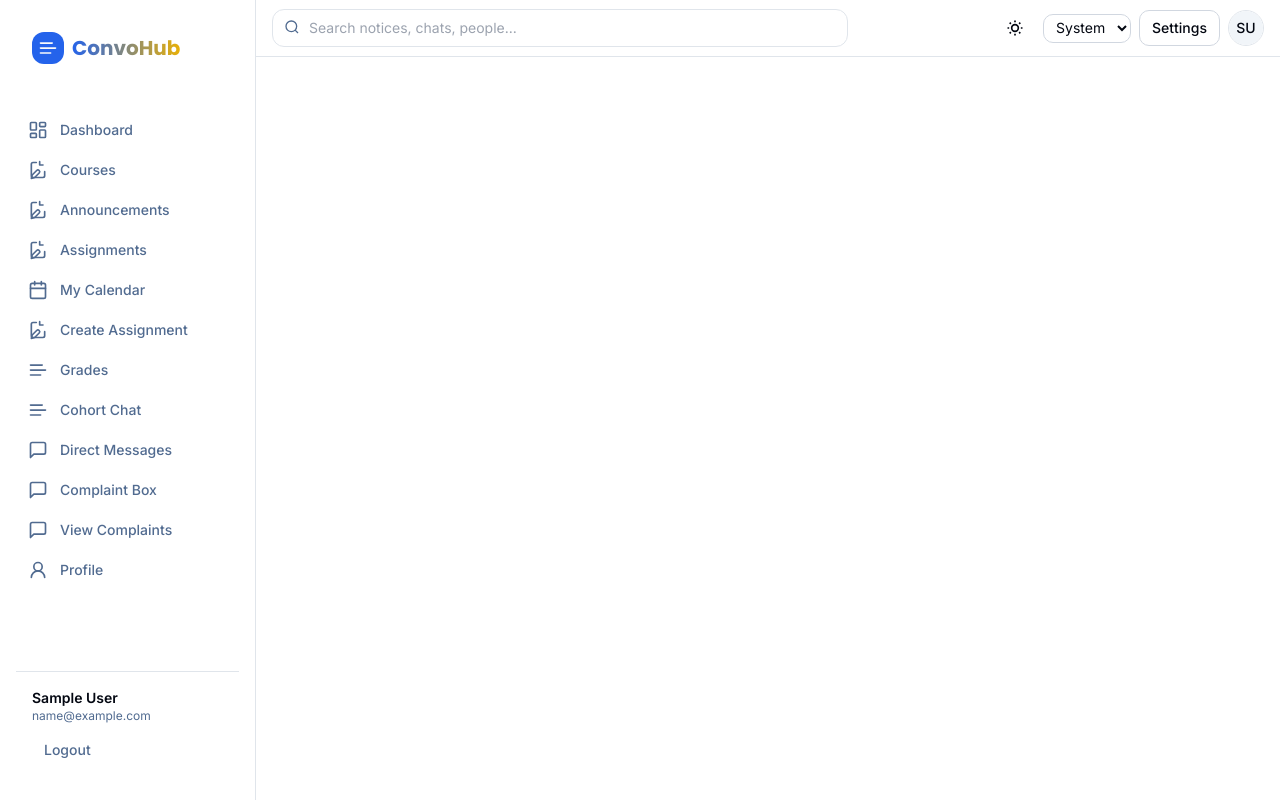
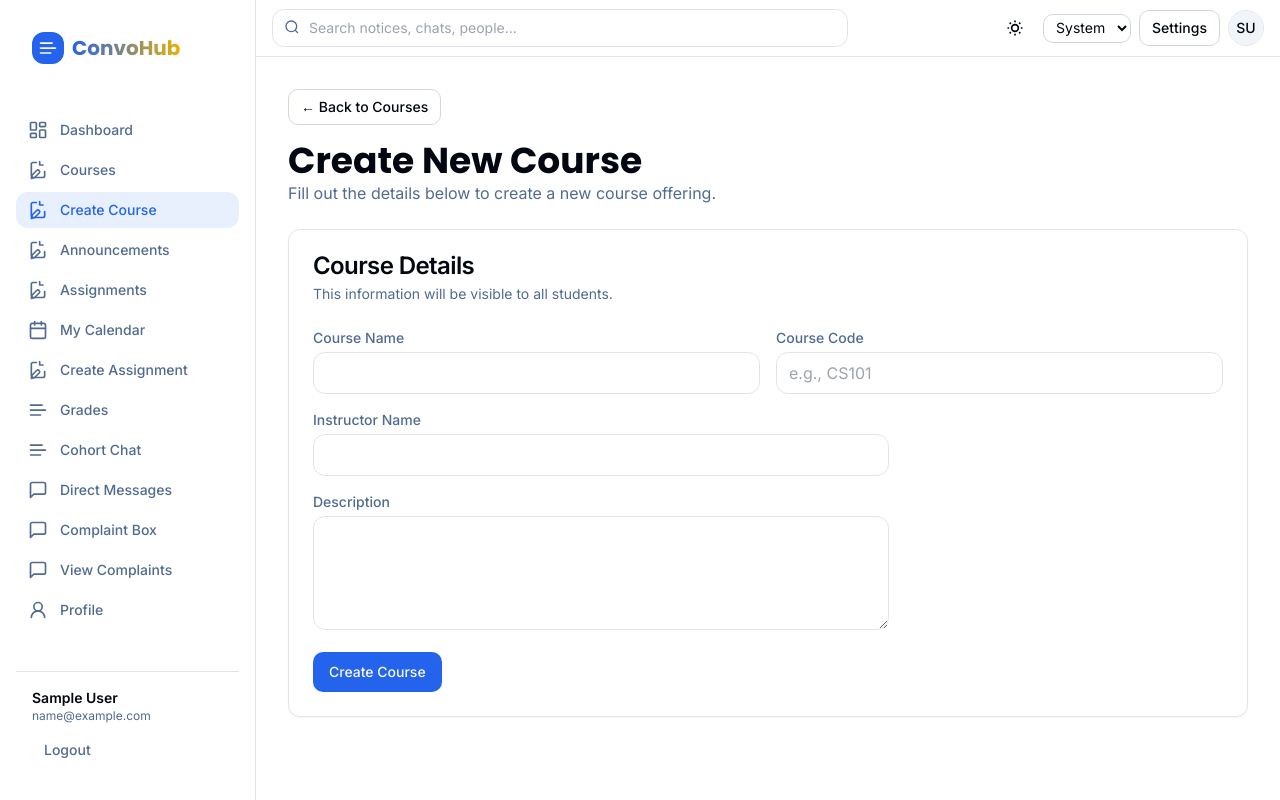
Before and after one commit to Harhsit-Kumar-Patel/ConvoHub, a React (Vite) app in the folder client/: page /create-course in a window 1280 px wide. Built offline with nearby package versions, Linux system fonts and the light colour scheme; no server answers; sample sign-in values are in the browser's storage.

Commit message:
Add create course page for instructors

```diff
--- a/client/src/App.jsx
+++ b/client/src/App.jsx
@@ -19,6 +19,7 @@
 import EduDashboard from './pages/educational/EduDashboard.jsx';
 import Courses from './pages/educational/Courses.jsx';
 import CourseDetail from './pages/educational/CourseDetail.jsx';
+import CreateCourse from './pages/educational/CreateCourse.jsx'; // Import the new page
 import Grades from './pages/educational/Grades.jsx';
 import CohortChat from './pages/educational/CohortChat.jsx';
 import Assignments from './pages/educational/Assignments.jsx';
@@ -26,7 +27,7 @@
 import CreateAssignment from './pages/educational/CreateAssignment.jsx';
 import ViewComplaints from './pages/educational/ViewComplaints.jsx';
 import MyCalendar from './pages/educational/MyCalendar.jsx';
-import Grading from './pages/educational/Grading.jsx'; // Import the new page
+import Grading from './pages/educational/Grading.jsx';
 
 // Professional pages
 import ProDashboard from './pages/professional/ProDashboard.jsx';
@@ -106,8 +107,9 @@
 
                     {/* Role-Protected Routes */}
                     <Route path="/create-assignment" element={<ProtectedRoute><RoleGuard min="instructor"><CreateAssignment /></RoleGuard></ProtectedRoute>} />
+                    <Route path="/create-course" element={<ProtectedRoute><RoleGuard min="instructor"><CreateCourse /></RoleGuard></ProtectedRoute>} /> {/* Add this line */}
                     <Route path="/view-complaints" element={<ProtectedRoute><RoleGuard min="coordinator"><ViewComplaints /></RoleGuard></ProtectedRoute>} />
-                    <Route path="/grading/assignment/:id" element={<ProtectedRoute><RoleGuard min="instructor"><Grading /></RoleGuard></ProtectedRoute>} /> {/* Add this line */}
+                    <Route path="/grading/assignment/:id" element={<ProtectedRoute><RoleGuard min="instructor"><Grading /></RoleGuard></ProtectedRoute>} />
                   </>
                 )}
               </Routes>
--- a/client/src/components/Sidebar.jsx
+++ b/client/src/components/Sidebar.jsx
@@ -1,4 +1,3 @@
-// client/src/components/Sidebar.jsx
 import { Link, useLocation } from 'react-router-dom';
 import { getUser, isAuthed, logout, hasRoleAtLeast } from '../lib/auth.js';
 import { Button } from './ui/button.jsx';
@@ -7,6 +6,7 @@
 const educationalLinks = [
   { to: '/dashboard', label: 'Dashboard', icon: Icons.dashboard },
   { to: '/courses', label: 'Courses', icon: Icons.notice },
+  { to: '/create-course', label: 'Create Course', icon: Icons.notice, minRole: 'instructor' }, // Add this
   { to: '/notices', label: 'Announcements', icon: Icons.notice },
   { to: '/assignments', label: 'Assignments', icon: Icons.notice },
   { to: '/calendar', label: 'My Calendar', icon: Icons.calendar },
--- /dev/null
+++ b/client/src/pages/educational/CreateCourse.jsx
@@ -0,0 +1,90 @@
+import { useState } from 'react';
+import api from '../../lib/api';
+import { Button } from '@/components/ui/button';
+import { Card, CardHeader, CardTitle, CardDescription, CardContent } from '@/components/ui/card';
+import { useToast } from '@/components/ui/toast';
+import { Link } from 'react-router-dom';
+
+export default function CreateCourse() {
+  const [name, setName] = useState('');
+  const [code, setCode] = useState('');
+  const [instructor, setInstructor] = useState('');
+  const [description, setDescription] = useState('');
+  const [submitting, setSubmitting] = useState(false);
+  const { toast } = useToast();
+
+  async function handleSubmit(e) {
+    e.preventDefault();
+    if (!name || !code) {
+      toast({
+        variant: "destructive",
+        title: "Missing Information",
+        description: "Please provide a course name and code.",
+      });
+      return;
+    }
+    setSubmitting(true);
+    try {
+      await api.post('/courses', { name, code, instructor, description });
+      toast({
+        title: "Course Created",
+        description: `"${name}" has been successfully created.`,
+      });
+      // Reset form
+      setName('');
+      setCode('');
+      setInstructor('');
+      setDescription('');
+    } catch (err) {
+      toast({
+        variant: "destructive",
+        title: "Creation Failed",
+        description: err?.response?.data?.message || "Could not create the course.",
+      });
+    } finally {
+      setSubmitting(false);
+    }
+  }
+
+  return (
+    <div className="p-8 space-y-6">
+      <header>
+         <Button asChild variant="outline" size="sm" className="mb-4">
+          <Link to="/courses">← Back to Courses</Link>
+        </Button>
+        <h1 className="text-4xl font-bold font-heading">Create New Course</h1>
+        <p className="text-muted-foreground">Fill out the details below to create a new course offering.</p>
+      </header>
+
+      <Card as="form" onSubmit={handleSubmit}>
+        <CardHeader>
+          <CardTitle>Course Details</CardTitle>
+          <CardDescription>This information will be visible to all students.</CardDescription>
+        </CardHeader>
+        <CardContent className="space-y-4">
+          <div className="grid sm:grid-cols-2 gap-4">
+            <div>
+              <label htmlFor="name" className="block text-sm font-medium text-muted-foreground mb-1">Course Name</label>
+              <input id="name" value={name} onChange={(e) => setName(e.target.value)} className="w-full border rounded-lg px-3 py-2 bg-background" required />
+            </div>
+            <div>
+              <label htmlFor="code" className="block text-sm font-medium text-muted-foreground mb-1">Course Code</label>
+              <input id="code" value={code} onChange={(e) => setCode(e.target.value)} className="w-full border rounded-lg px-3 py-2 bg-background" placeholder="e.g., CS101" required />
+            </div>
+          </div>
+          <div>
+            <label htmlFor="instructor" className="block text-sm font-medium text-muted-foreground mb-1">Instructor Name</label>
+            <input id="instructor" value={instructor} onChange={(e) => setInstructor(e.target.value)} className="w-full max-w-xl border rounded-lg px-3 py-2 bg-background" />
+          </div>
+          <div>
+            <label htmlFor="description" className="block text-sm font-medium text-muted-foreground mb-1">Description</label>
+            <textarea id="description" value={description} onChange={(e) => setDescription(e.target.value)} rows={4} className="w-full max-w-xl border rounded-lg px-3 py-2 bg-background" />
+          </div>
+          <Button type="submit" disabled={submitting}>
+            {submitting ? 'Creating...' : 'Create Course'}
+          </Button>
+        </CardContent>
+      </Card>
+    </div>
+  );
+}
```
